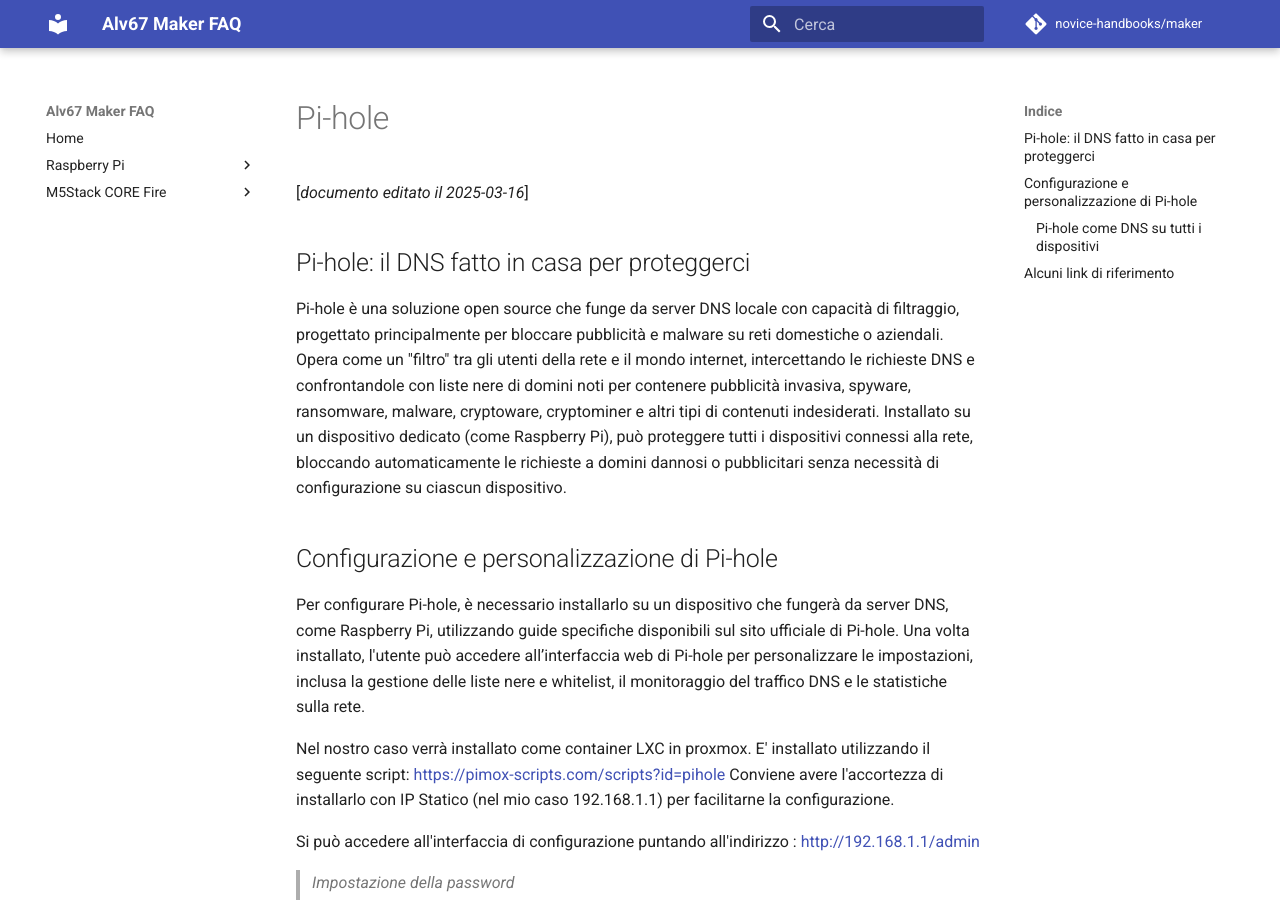
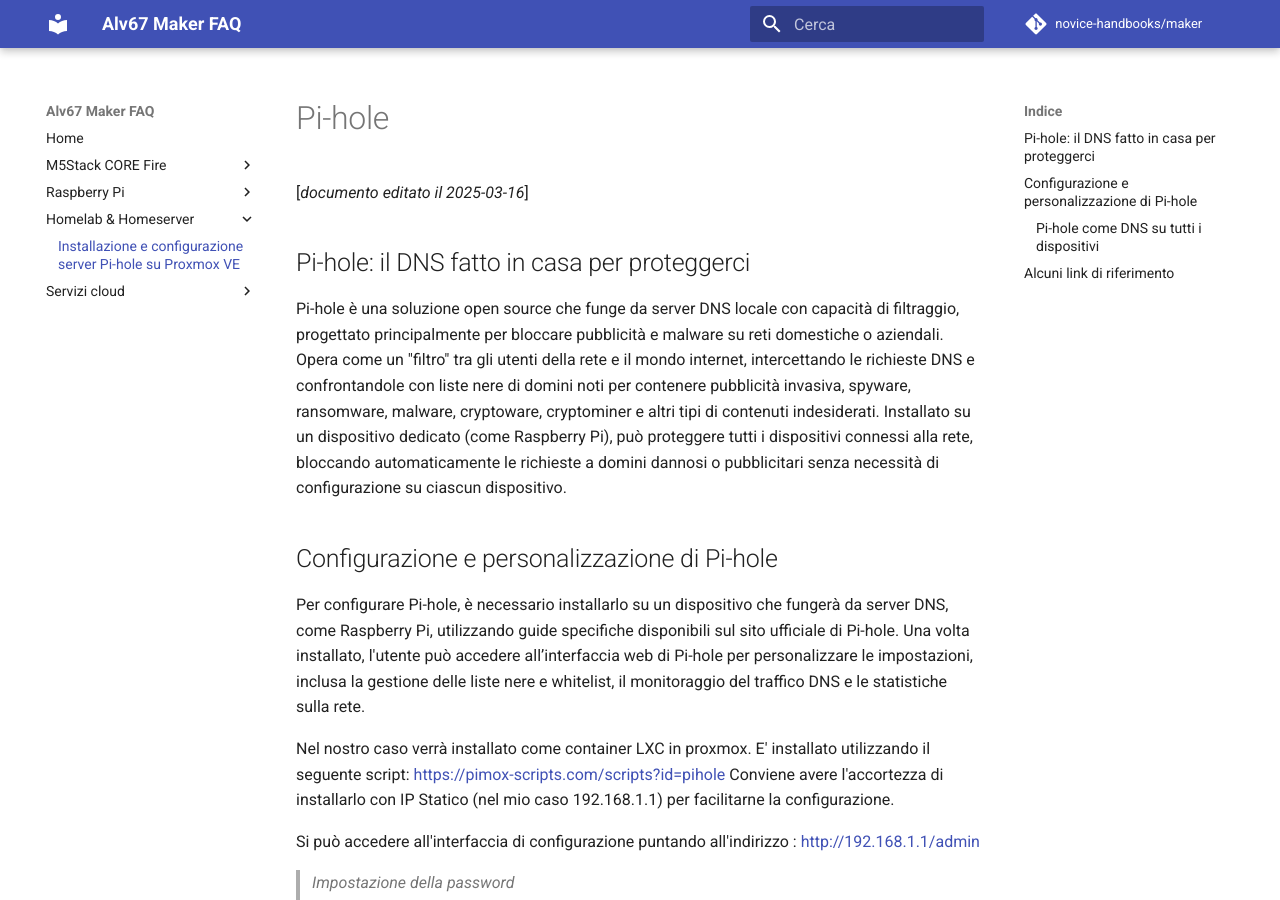
Before and after one commit to novice-handbooks/maker, an MkDocs documentation site: the page built from doc/pihole.md, in a window 1280 px wide and 900 px high. Built offline with MkDocs 1.6.1 and Material for MkDocs 9.7.7, drawn with Linux system fonts in a browser that asks for light colours; comment, search, counter and statistics services are not loaded.

Commit message:
Update mkdocs.yml

```diff
--- a/mkdocs.yml
+++ b/mkdocs.yml
@@ -89,10 +89,15 @@
 #   create here the navigation tree of the doc
 nav:
   - Home: index.md
+  - M5Stack CORE Fire:
+    - Programmazione scheda con Arduino IDE: m5stack.md
   - Raspberry Pi:
     - Installazione Raspberry Pi: RaspberryPI.md
     - Home Assistenat su Raspberry Pi: homeassistant.md
     - Raspberry Pi 5 con NVMe: raspi5nvme.md
     - Installa Proxmox su Raspberry Pi OS: proxmoxonpi5.md
-  - M5Stack CORE Fire:
-    - Programmazione scheda con Arduino IDE: m5stack.md
+  - Homelab & Homeserver:
+    - Installazione e configurazione server Pi-hole su Proxmox VE: pihole.md
+  - Servizi cloud:
+    - Oracle Cloud Interface OCI free tier: ocifreetier.md
+    - Installa Proxmox VE 8 su Oracle OCI (free tier): proxmoxonoci.md
```
